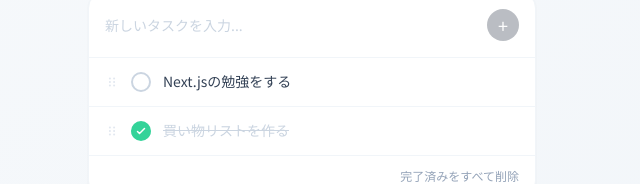
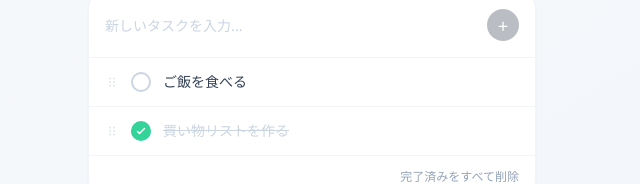
Before and after one commit to ginbee6/todo-app, a Next.js app: page / in a window 1280 px wide. Shown: the part 374-558 px from the top of the page, without its empty margins (328-968 px from the left). Built offline with nearby package versions, Linux system fonts and the light colour scheme.

Commit message:
fix: サンプルタスクをご飯を食べるに変更

```diff
--- a/app/page.tsx
+++ b/app/page.tsx
@@ -10,7 +10,7 @@ type Todo = {
 
 export default function Home() {
   const [todos, setTodos] = useState<Todo[]>([
-    { id: 1, text: "Next.jsの勉強をする", completed: false },
+    { id: 1, text: "ご飯を食べる", completed: false },
     { id: 2, text: "買い物リストを作る", completed: true },
   ]);
   const [input, setInput] = useState("");
```
